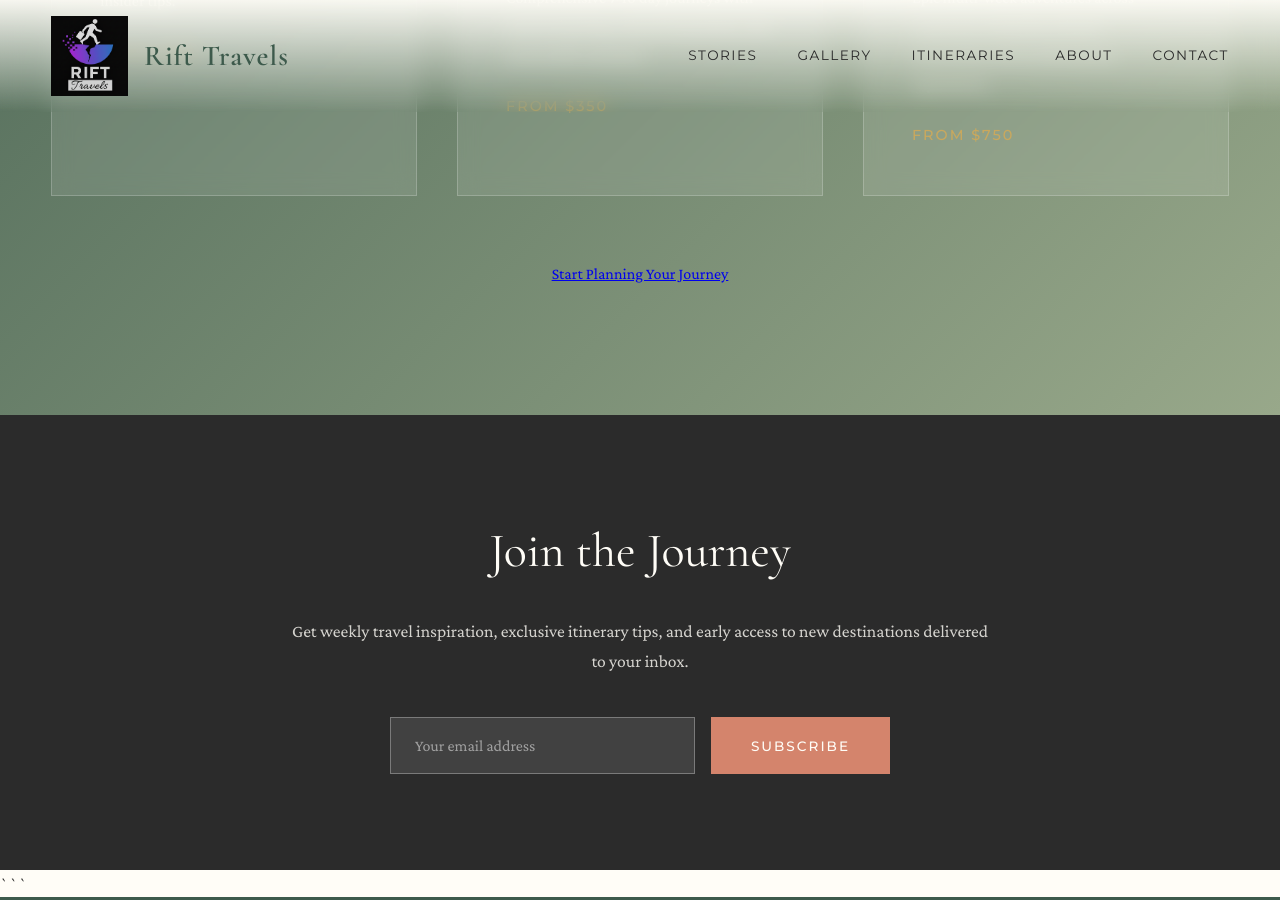
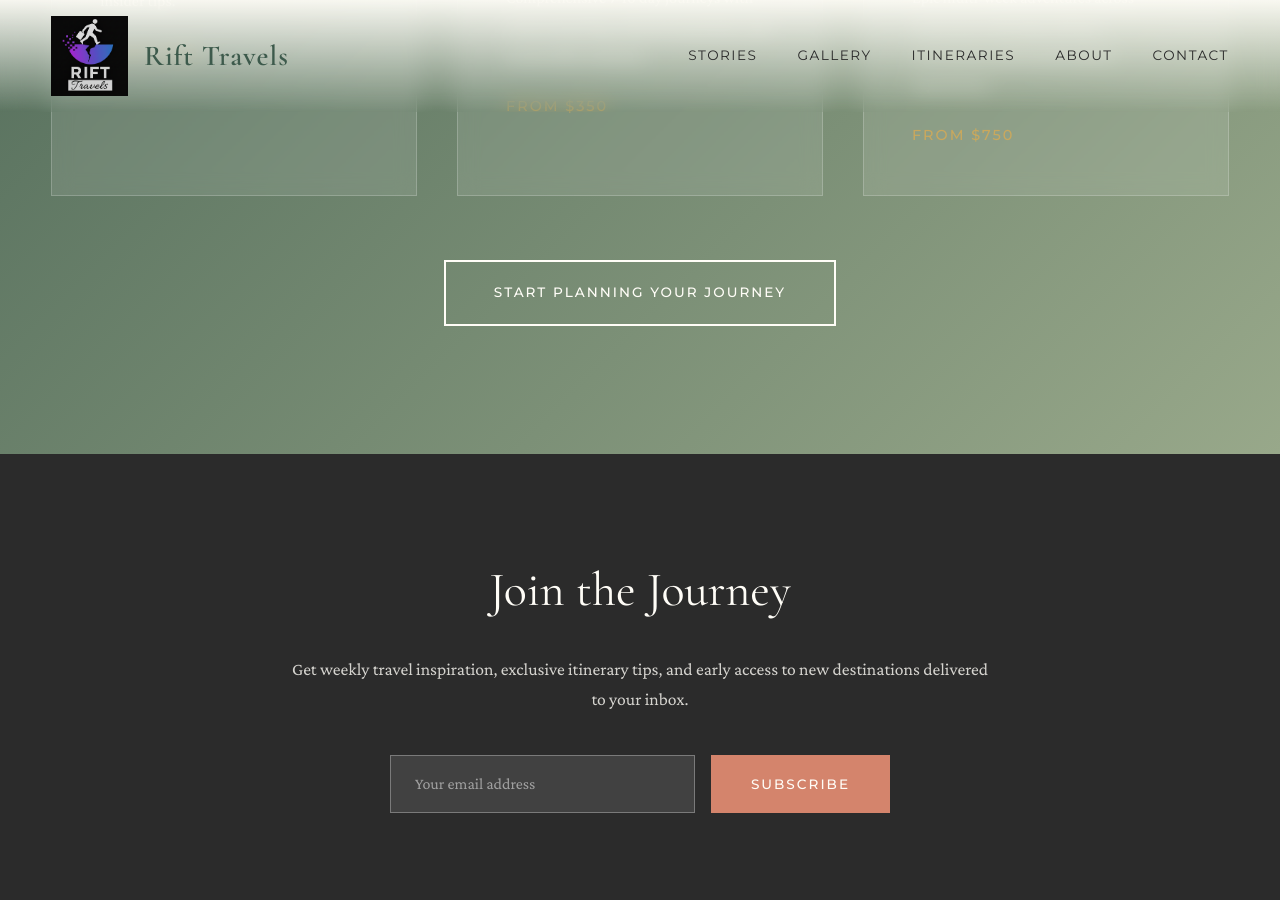
Before and after one commit to riftdigitalllc/RiftTravels.com, a Jekyll site: the page built from index.html, in a window 1280 px wide and 900 px high, scrolled down 3414 px. Built offline with Jekyll 4.4.1, drawn with Linux system fonts in a browser that asks for light colours; a script that is not in the unit is left out.

Commit message:
Update CTA button class and fix href syntax

```diff
--- a/index.html
+++ b/index.html
@@ -88,7 +88,7 @@ layout: default
     </div>
 
     <div class="cta-center">
-        <a href="/itinerary-request/ class="btn">Start Planning Your Journey</a>
+      <a href="/itinerary-request/" class="cta-secondary">Start Planning Your Journey</a>
     </div>
 </section>
 
```
